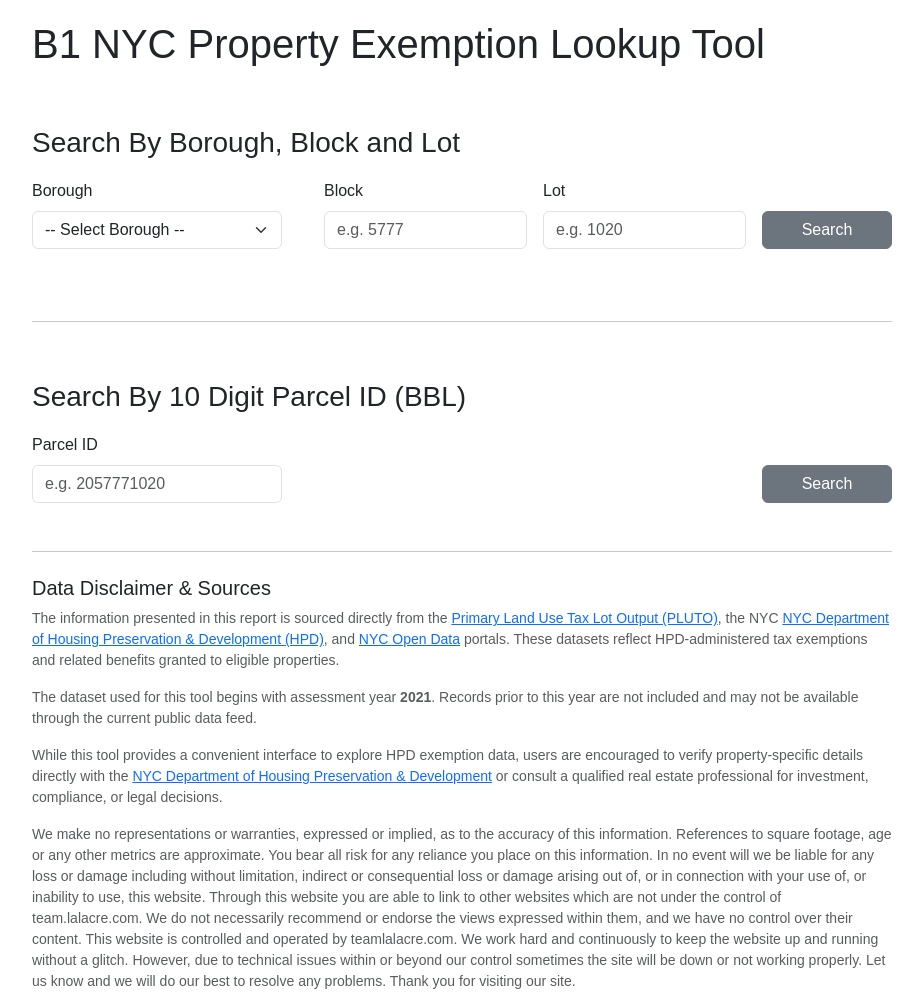
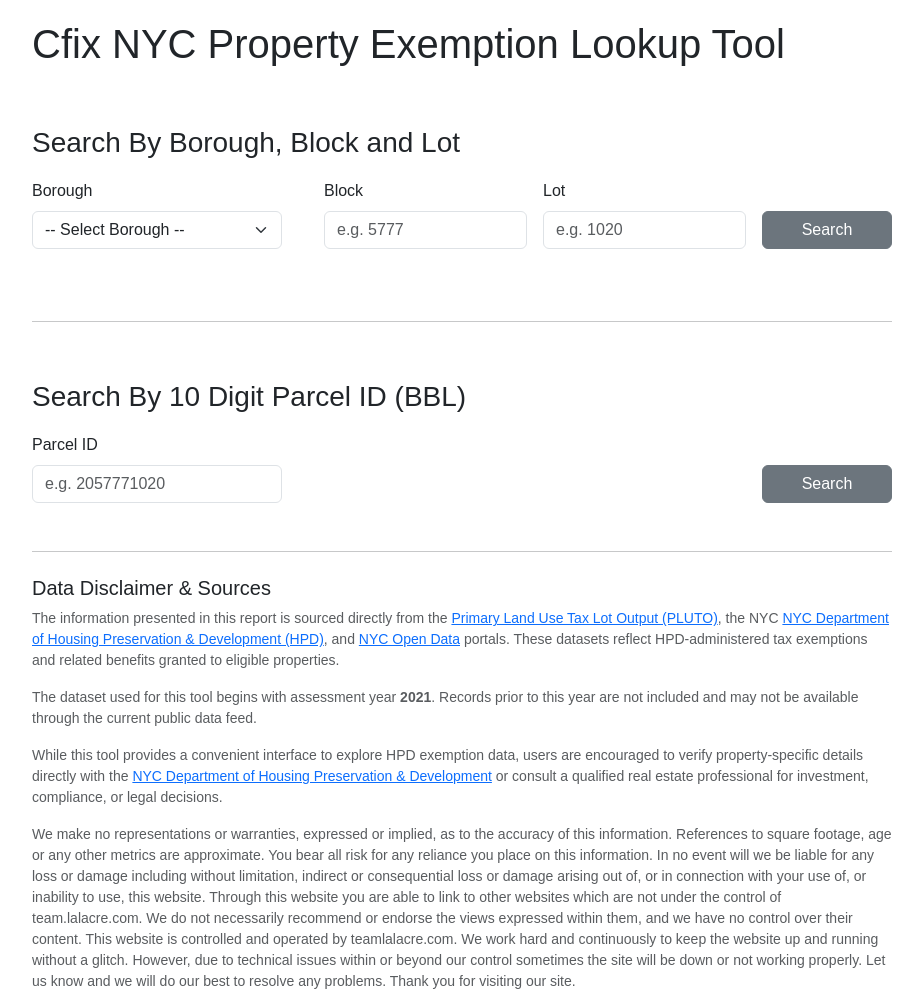
Before and after one commit to lucabrazi/tools, a plain HTML site: page nyc-exemptions/index.html in a window 1280 px wide. Shown: the top 995 px of the page, without its empty margins (178-1101 px from the left). Drawn offline with nearby package versions, Linux system fonts and the light colour scheme.

Commit message:
Update index.html

```diff
--- a/nyc-exemptions/index.html
+++ b/nyc-exemptions/index.html
@@ -20,7 +20,7 @@
 </head>
 <body>
   <div class="d-flex justify-content-between align-items-start mb-3">
-    <h1 class="me-3">B1 NYC Property Exemption Lookup Tool</h1>
+    <h1 class="me-3">Cfix NYC Property Exemption Lookup Tool</h1>
     <div id="share-banner" class="alert alert-success py-1 px-2 d-none d-print-none small" role="alert" style="white-space: nowrap;"></div>
   </div>
 
```
